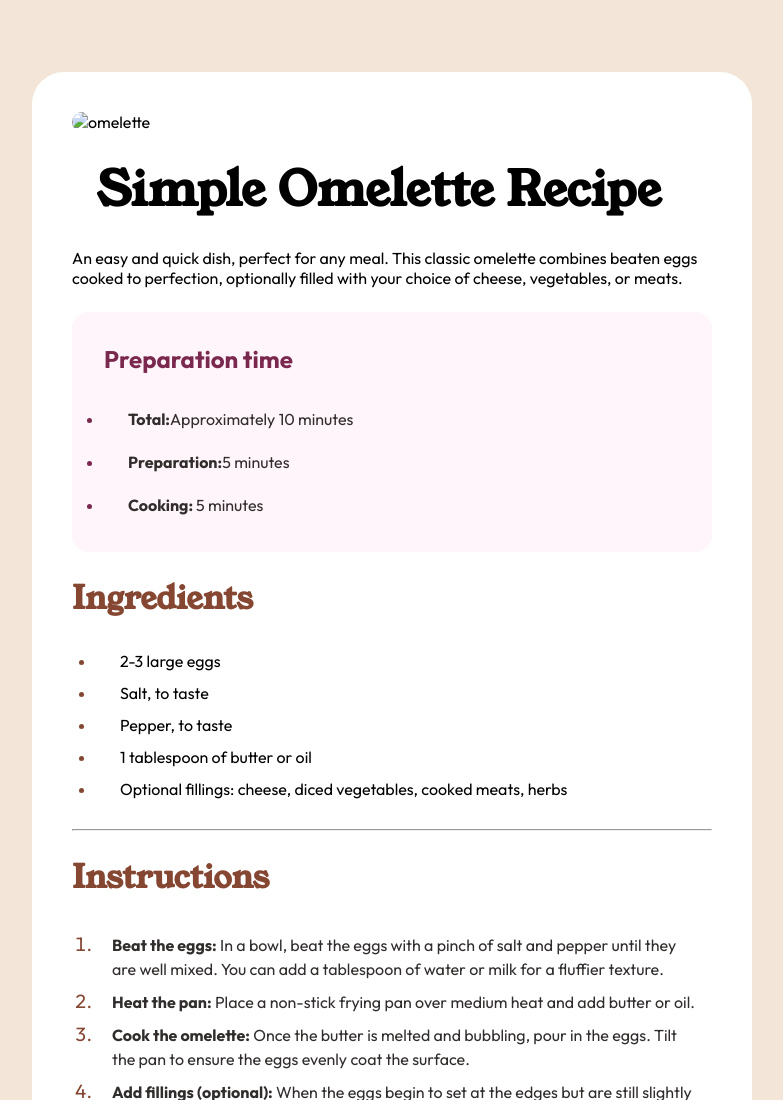
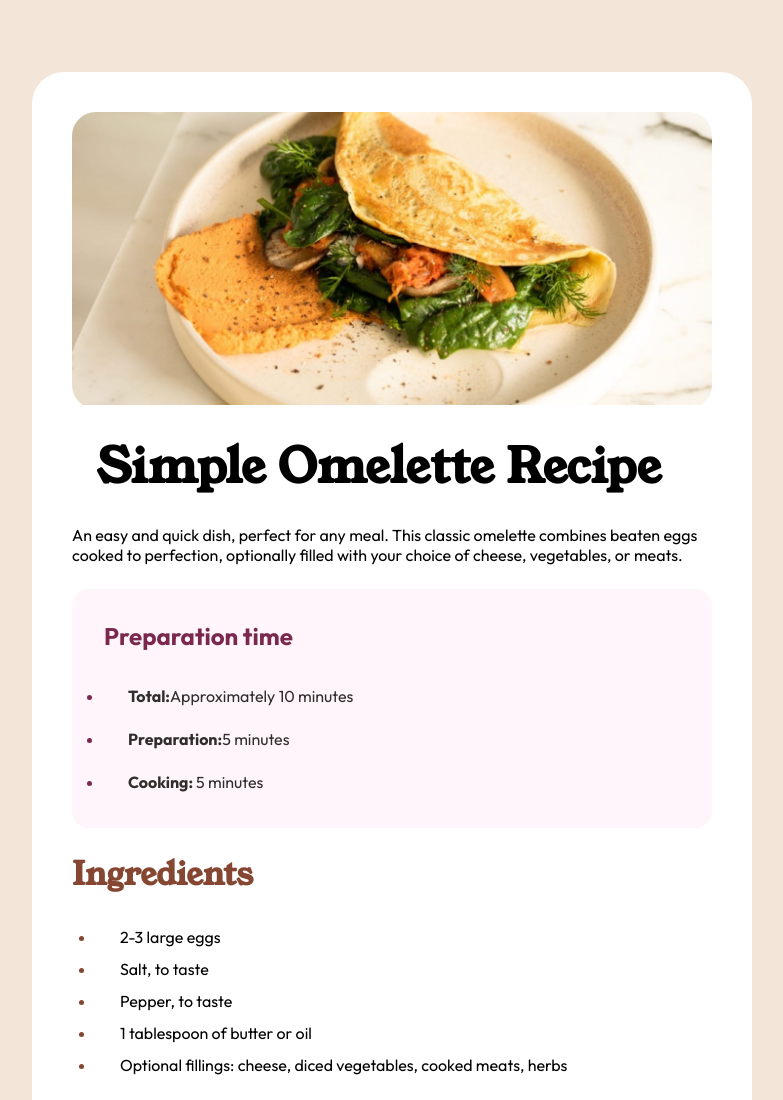
Before and after one commit to hiteshdasriya/Recipe-page, a plain HTML site: page index.html in a window 1280 px wide. Shown: the top 1100 px of the page, without its empty margins (248-1031 px from the left). Drawn offline with Linux system fonts and the light colour scheme.

Commit message:
Update index.html

```diff
--- a/index.html
+++ b/index.html
@@ -13,7 +13,7 @@
   <link href="https://fonts.googleapis.com/css2?family=Outfit:wght@400;600;700&family=Young+Serif&display=swap"
     rel="stylesheet">
 
-  <link rel="icon" type="image/png" sizes="32x32" href="./assets/images/favicon-32x32.png">
+  <link rel="icon" type="image/png" sizes="32x32" href="favicon-32x32.png">
   <link rel="stylesheet" href="style.css">
   <title>Frontend Mentor | Recipe page</title>
 
@@ -34,7 +34,7 @@
   <div class="home">
     <div class="main">
       <div class="imgs">
-        <img src="assets\images\image-omelette.jpeg" alt="omelette">
+        <img src="image-omelette.jpeg" alt="omelette">
       </div>
       <div class="main_cont">
         <h1>Simple Omelette Recipe</h1>
```
